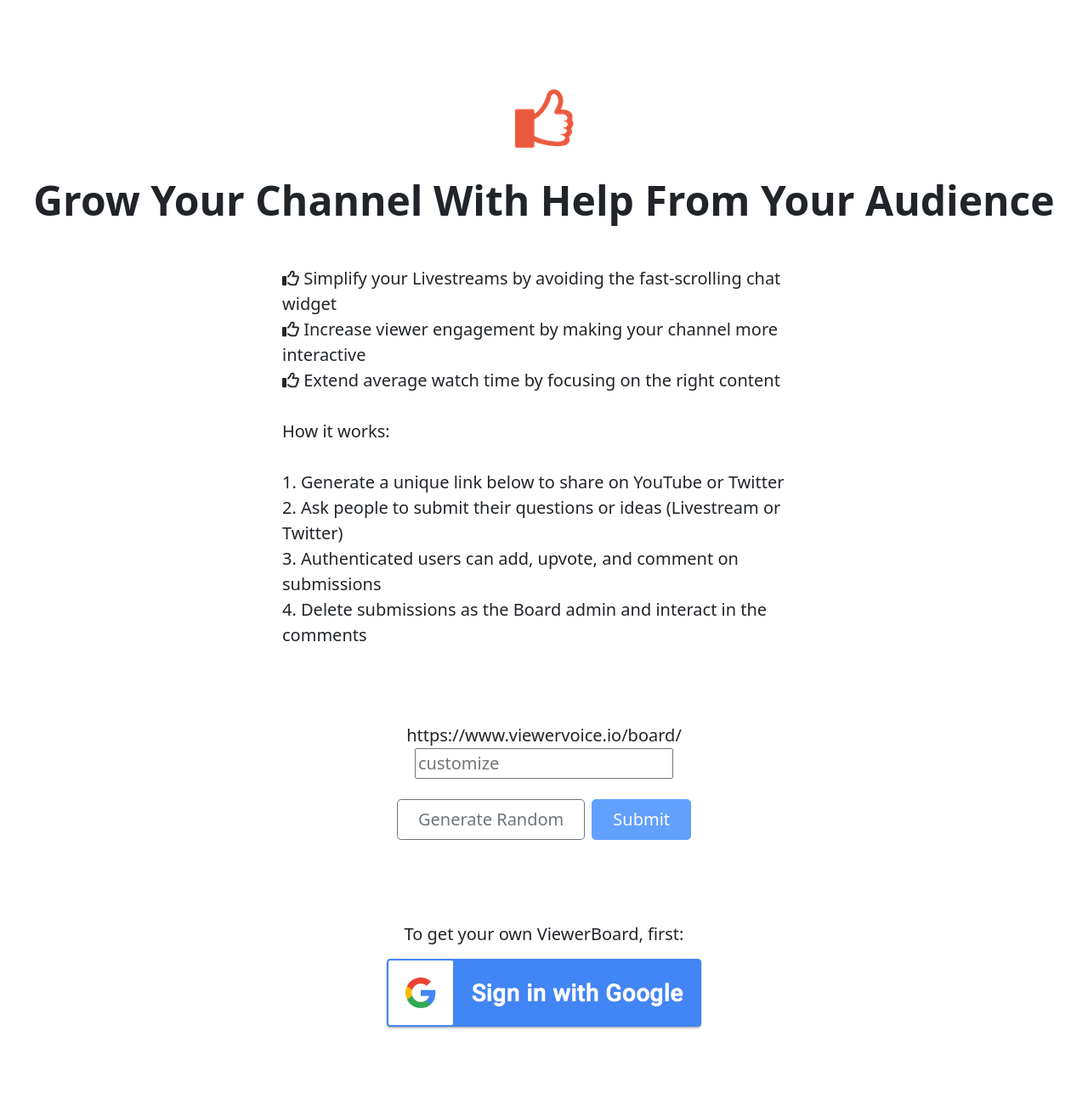
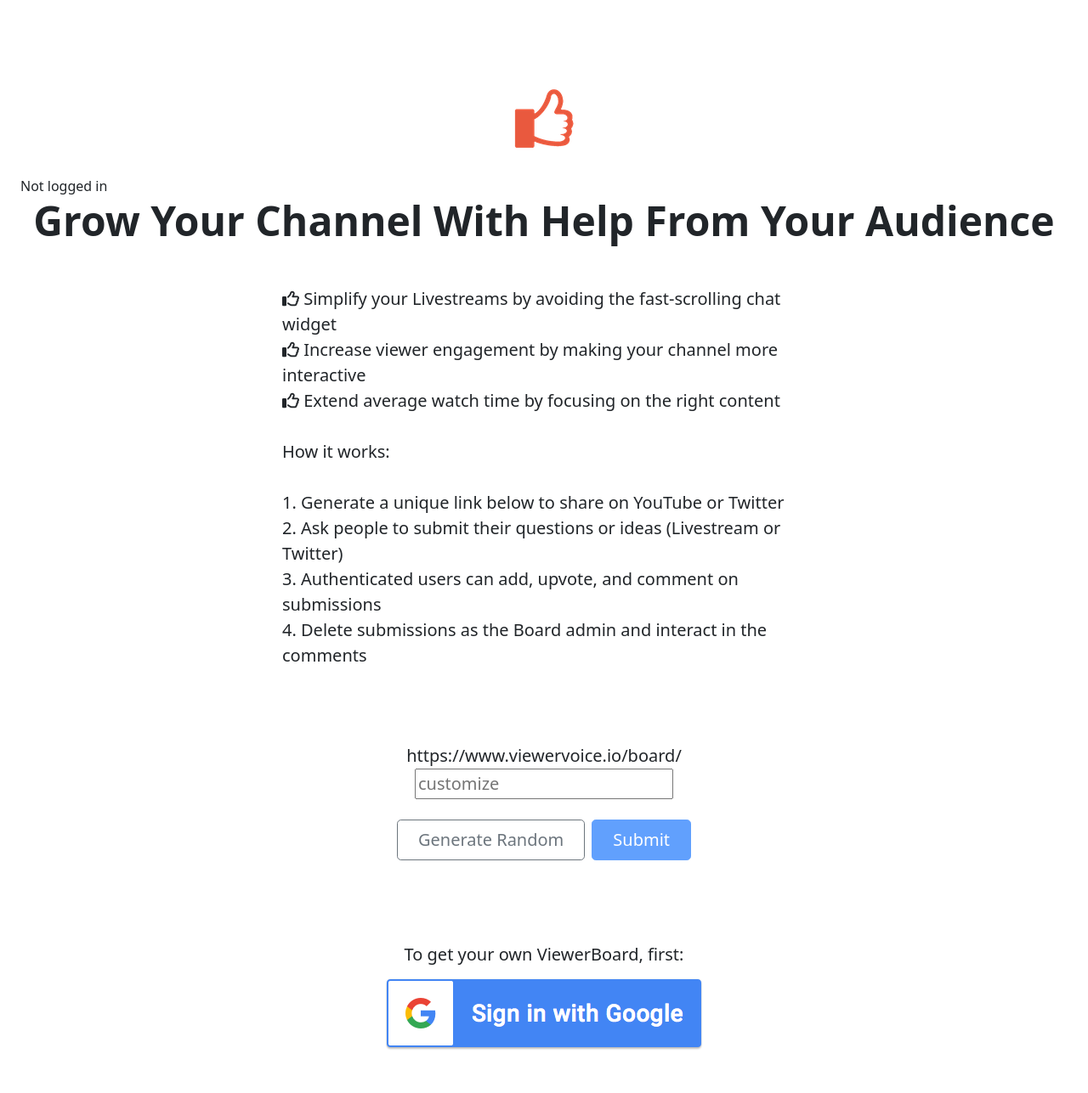
Before and after one commit to ljonespwc/ViewerVoice, a Flask app: page / in a window 1280 px wide. Shown: the whole page at 85% size. Before the commit the page ends 1212 px from the top, so only its background shows below. Run offline with Flask 3, Linux system fonts and the light colour scheme; some libraries are stand-ins or nearby versions.

Commit message:
debug google

```diff
--- a/website/templates/base.html
+++ b/website/templates/base.html
@@ -52,9 +52,6 @@
     {% endwith %}
     <div class="container">
         {% block content %}{% endblock %}
-        {% if not current_user.is_authenticated %}
-        Not logged in
-        {% endif %}
     </div>
 <script src="https://code.jquery.com/jquery-3.6.1.min.js"
     integrity="sha256-o88AwQnZB+VDvE9tvIXrMQaPlFFSUTR+nldQm1LuPXQ=" crossorigin="anonymous"></script>
--- a/website/templates/home.html
+++ b/website/templates/home.html
@@ -33,6 +33,9 @@
 
 <div class="px-4 py-5 my-5">
     <img class="d-block mx-auto mb-4" src="/static/images/youtube-like-logo.png" alt="" width="180" height="87">
+            {% if not current_user.is_authenticated %}
+            Not logged in
+            {% endif %}
     <h1 class="display-5 fw-bold text-center">Grow Your Channel With Help From Your Audience</h1>
     <div class="col-lg-6 mx-auto text-left">
         <p class="lead my-5">
```
